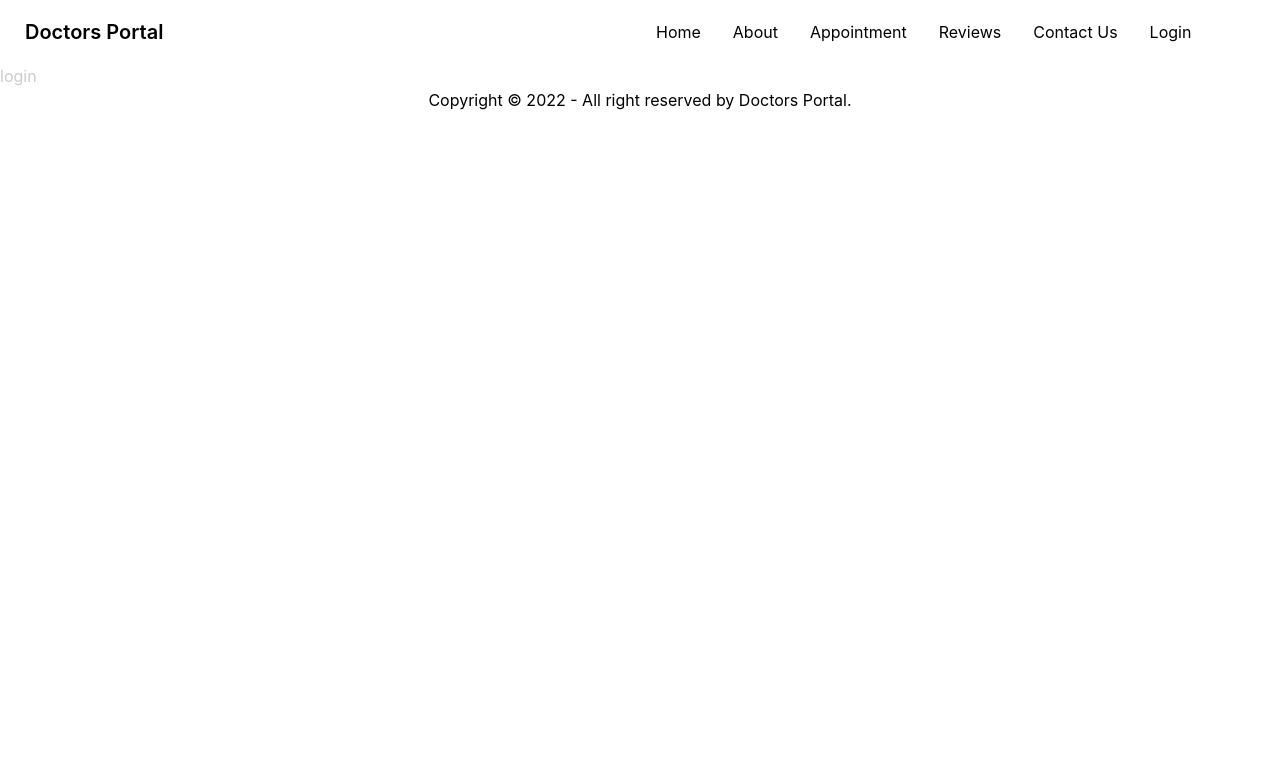
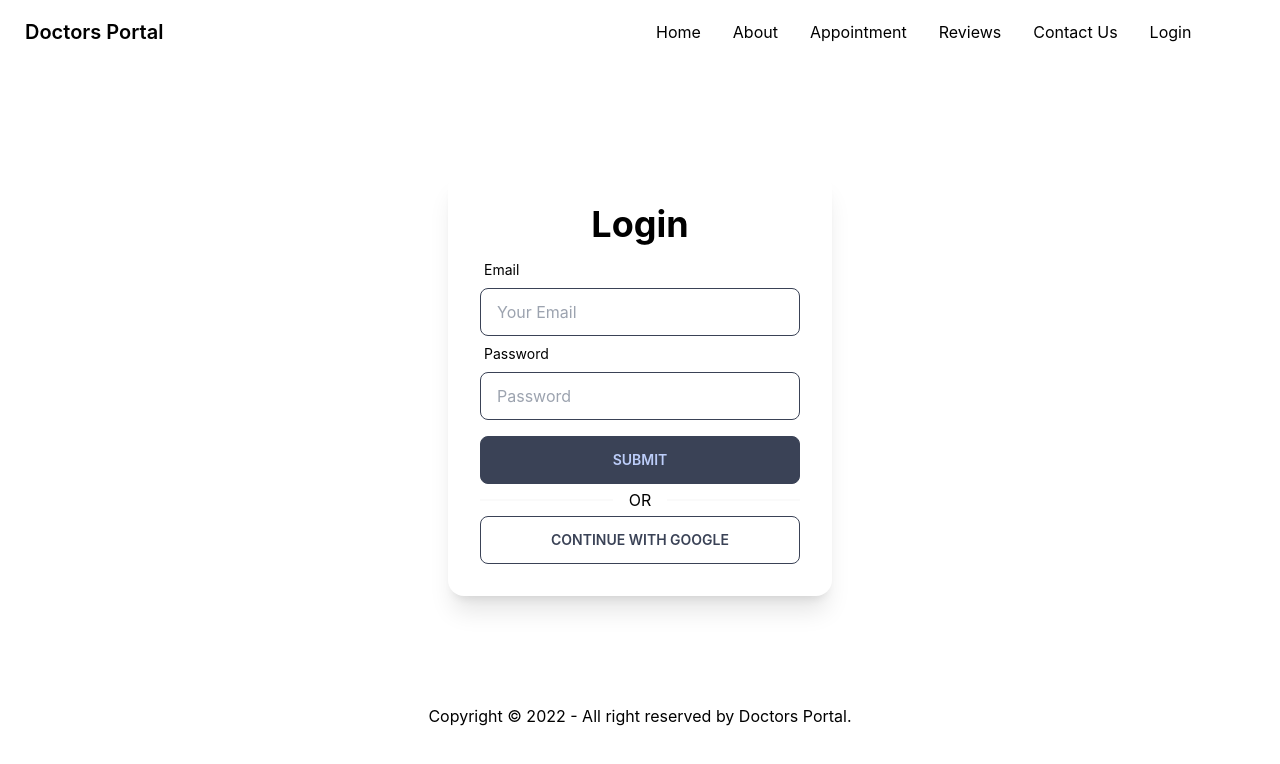
Before and after one commit to hasanarick07/doctors-portal, a React (Create React App) app: page /login in a window 1280 px wide. Shown: the top 764 px of the page. Built offline with nearby package versions, Linux system fonts and the light colour scheme; no server answers.

Commit message:
login form

```diff
--- a/package.json
+++ b/package.json
@@ -13,6 +13,7 @@
     "react-day-picker": "^8.0.5",
     "react-dom": "^18.1.0",
     "react-firebase-hooks": "^5.0.3",
+    "react-hook-form": "^7.31.1",
     "react-router-dom": "^6.3.0",
     "react-scripts": "5.0.1",
     "web-vitals": "^2.1.4"
--- a/src/Pages/LogIn/LogIn.js
+++ b/src/Pages/LogIn/LogIn.js
@@ -1,7 +1,100 @@
 import React from "react";
+import auth from "../../firebase.init";
+import { useSignInWithGoogle } from "react-firebase-hooks/auth";
+import { useForm } from "react-hook-form";
 
 const LogIn = () => {
-  return <div>login</div>;
+  const [signInWithGoogle, user, loading, error] = useSignInWithGoogle(auth);
+  const {
+    register,
+    formState: { errors },
+    handleSubmit,
+  } = useForm();
+  const onSubmit = data => console.log(data);
+  return (
+    <div className="flex h-[80vh] justify-center items-center text-black text-center">
+      <div class="card md:w-96 bg-base-100 shadow-xl">
+        <div class="card-body">
+          <h2 class="text-4xl font-bold">Login</h2>
+          <form onSubmit={handleSubmit(onSubmit)}>
+            <div class="form-control w-full max-w-xs">
+              <label class="label">
+                <span class="label-text text-black">Email</span>
+              </label>
+              <input
+                {...register("email", {
+                  pattern: {
+                    value: /[a-z0-9]+@[a-z]+\.[a-z]{2,3}/,
+                    message: "Email is Required", // JS only: <p>error message</p> TS only support string
+                  },
+                  required: { value: true, message: "Provide a valid Email" },
+                })}
+                type="text"
+                placeholder="Your Email"
+                class="input input-ghost bg-white input-accent w-full max-w-xs "
+              />
+              <label className="label p-0">
+                {errors.email?.type === "required" && (
+                  <span className="label-text-alt text-red-500">
+                    {errors.email.message}
+                  </span>
+                )}
+                {errors.email?.type === "pattern" && (
+                  <span className="label-text-alt text-red-500">
+                    {errors.email.message}
+                  </span>
+                )}
+              </label>
+            </div>
+            <div className="form-control w-full max-w-xs">
+              <label className="label">
+                <span className="label-text text-black">Password</span>
+              </label>
+              <input
+                type="password"
+                placeholder="Password"
+                className="input input-ghost bg-white input-accent w-full max-w-xs"
+                {...register("password", {
+                  required: {
+                    value: true,
+                    message: "Password is Required",
+                  },
+                  minLength: {
+                    value: 6,
+                    message: "Must be 6 characters or longer",
+                  },
+                })}
+              />
+              <label className="label">
+                {errors.password?.type === "required" && (
+                  <span className="label-text-alt text-red-500">
+                    {errors.password.message}
+                  </span>
+                )}
+                {errors.password?.type === "minLength" && (
+                  <span className="label-text-alt text-red-500">
+                    {errors.password.message}
+                  </span>
+                )}
+              </label>
+            </div>
+            <input
+              type="submit"
+              value="Submit"
+              class="btn  btn-accent hover:text-white w-full max-w-xs"
+            />
+          </form>
+          <div class="divider m-0 text-black">OR</div>
+          <button
+            onClick={() => signInWithGoogle()}
+            class="btn btn-outline btn-accent hover:text-white w-full max-w-xs"
+          >
+            Continue With Google
+          </button>
+        </div>
+      </div>
+    </div>
+  );
 };
 
 export default LogIn;
--- a/src/firebase.init.js
+++ b/src/firebase.init.js
@@ -1,6 +1,6 @@
 // Import the functions you need from the SDKs you need
 import { initializeApp } from "firebase/app";
-import { getAuth } from "firebase/auth";
+import {getAuth} from "firebase/auth";
 // TODO: Add SDKs for Firebase products that you want to use
 // https://firebase.google.com/docs/web/setup#available-libraries
 
@@ -16,5 +16,7 @@ const firebaseConfig = {
 
 // Initialize Firebase
 const app = initializeApp(firebaseConfig);
+
 const auth = getAuth(app);
+
 export default auth;
```
Also changed, not shown: 1 other file (tests, documents, lock files or other folders).
